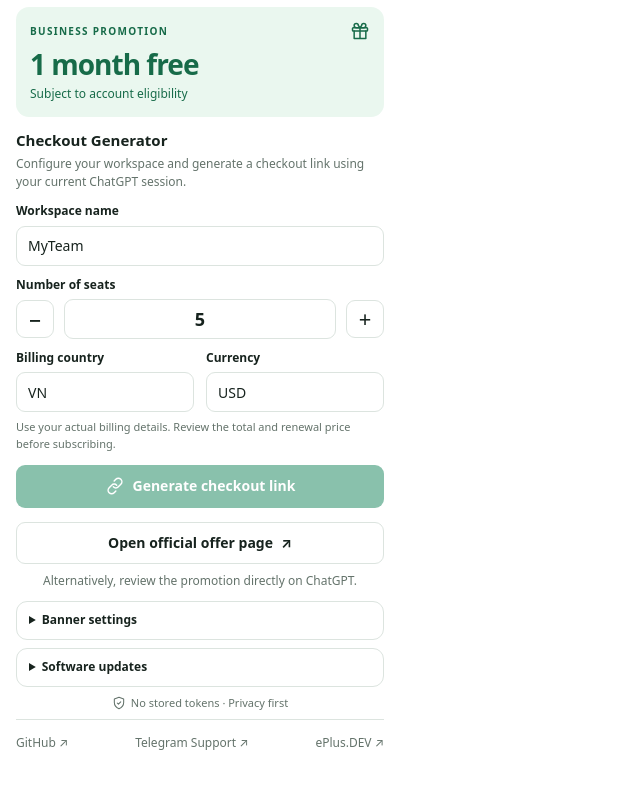
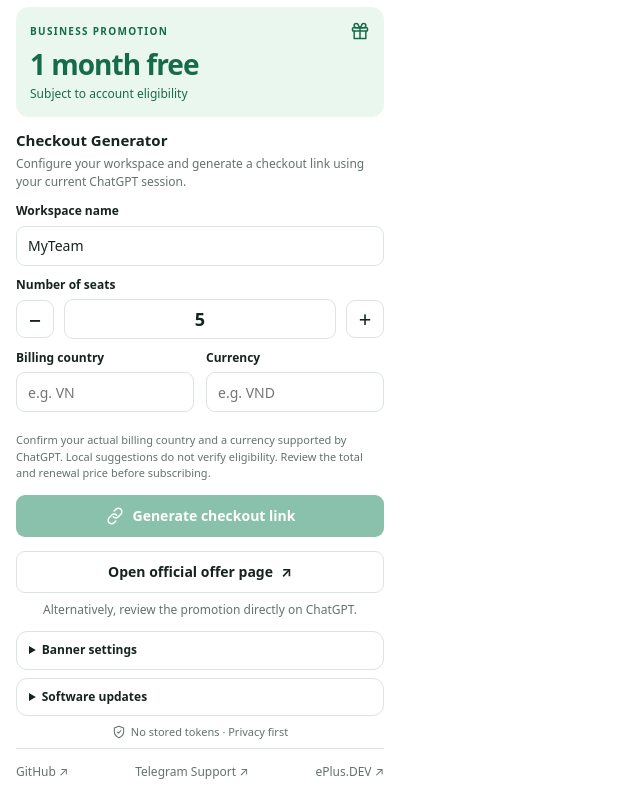
Before and after one commit to hoangsvit/chatgpt-offer-toolkit, a website with bundled scripts: page entrypoints/popup/index.html in a window 1280 px wide. Shown: the part 103-908 px from the top of the page, without its empty margins (0-640 px from the left). Before the commit the page ends 878 px from the top, so only its background shows below. Built offline with nearby package versions, Linux system fonts and the light colour scheme; what wxt would draw is missing.

Commit message:
Suggest local currency from browser region: entrypoints/popup/index.html

```diff
--- a/entrypoints/popup/index.html
+++ b/entrypoints/popup/index.html
@@ -16,10 +16,11 @@
   <label for="seats">Number of seats</label>
   <div class="stepper"><button id="minus" type="button" class="icon-button" aria-label="Decrease seats">−</button><input id="seats" type="number" min="2" max="100" step="1" required value="5" inputmode="numeric"><button id="plus" type="button" class="icon-button" aria-label="Increase seats">+</button></div>
   <div class="grid">
-    <div><label for="country">Billing country</label><input id="country" list="countries" required maxlength="2" pattern="[A-Za-z]{2}" value="VN" autocomplete="off"><datalist id="countries"><option value="VN" label="Vietnam"></option><option value="US" label="United States"></option><option value="SG" label="Singapore"></option><option value="JP" label="Japan"></option><option value="GB" label="United Kingdom"></option><option value="DE" label="Germany"></option><option value="FR" label="France"></option><option value="AU" label="Australia"></option><option value="CA" label="Canada"></option><option value="IN" label="India"></option></datalist></div>
-    <div><label for="currency">Currency</label><input id="currency" list="currencies" required maxlength="3" pattern="[A-Za-z]{3}" value="USD" autocomplete="off"><datalist id="currencies"><option value="USD"></option><option value="VND"></option><option value="SGD"></option><option value="JPY"></option><option value="GBP"></option><option value="EUR"></option><option value="AUD"></option><option value="CAD"></option><option value="INR"></option></datalist></div>
+    <div><label for="country">Billing country</label><input id="country" list="countries" required maxlength="2" pattern="[A-Za-z]{2}" placeholder="e.g. VN" autocomplete="off"><datalist id="countries"><option value="VN" label="Vietnam"></option><option value="US" label="United States"></option><option value="SG" label="Singapore"></option><option value="JP" label="Japan"></option><option value="GB" label="United Kingdom"></option><option value="DE" label="Germany"></option><option value="FR" label="France"></option><option value="AU" label="Australia"></option><option value="CA" label="Canada"></option><option value="IN" label="India"></option></datalist></div>
+    <div><label for="currency">Currency</label><input id="currency" list="currencies" required maxlength="3" pattern="[A-Za-z]{3}" placeholder="e.g. VND" autocomplete="off"><datalist id="currencies"><option value="USD"></option><option value="VND"></option><option value="SGD"></option><option value="JPY"></option><option value="GBP"></option><option value="EUR"></option><option value="AUD"></option><option value="CAD"></option><option value="INR"></option></datalist></div>
   </div>
-  <p class="hint">Use your actual billing details. Review the total and renewal price before subscribing.</p>
+  <p id="billing-suggestion" class="hint" role="status" aria-live="polite"></p>
+  <p class="hint">Confirm your actual billing country and a currency supported by ChatGPT. Local suggestions do not verify eligibility. Review the total and renewal price before subscribing.</p>
   <button id="generate" type="submit" class="primary" disabled><svg aria-hidden="true" width="20" height="20" viewBox="0 0 24 24" fill="none" stroke="currentColor" stroke-width="1.8" stroke-linecap="round" stroke-linejoin="round"><path d="M10 13a4 4 0 0 0 6 0l3-3a4 4 0 0 0-6-6l-2 2m3 5a4 4 0 0 0-6 0l-3 3a4 4 0 0 0 6 6l2-2"/></svg><span id="generate-label">Generate checkout link</span></button>
 </form>
 <p id="status" role="status" aria-live="polite" hidden></p>
```
